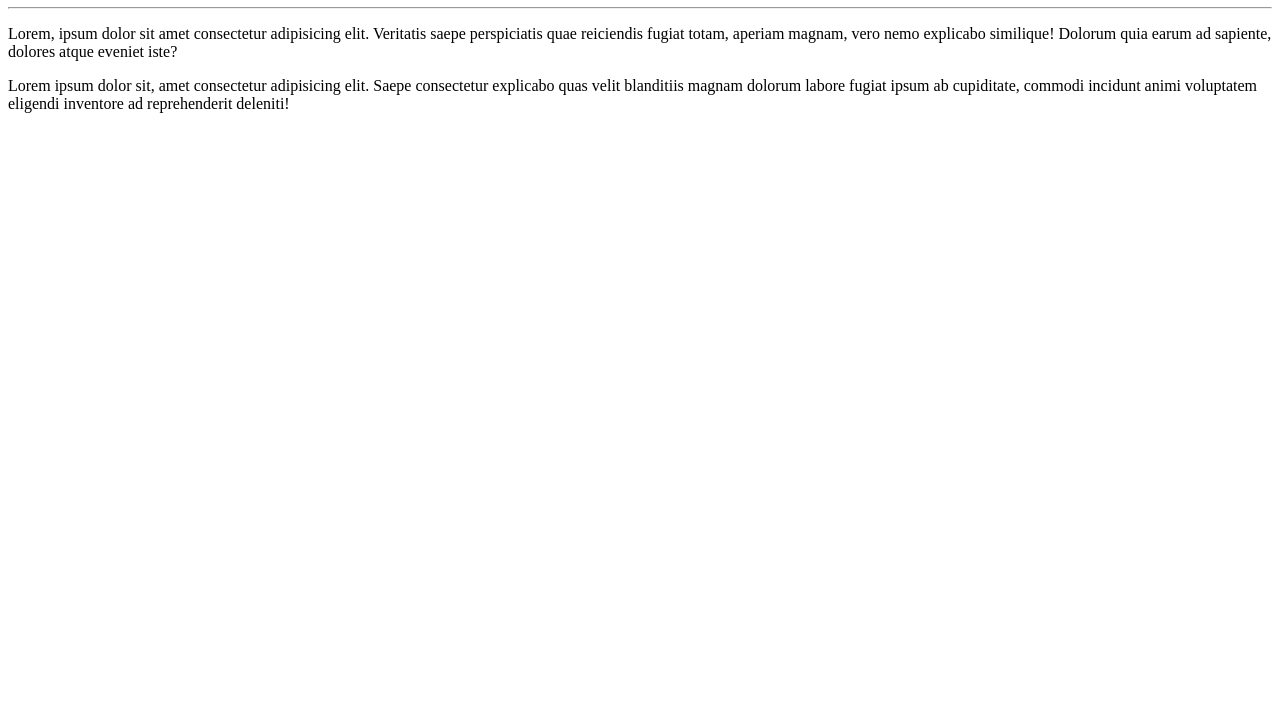
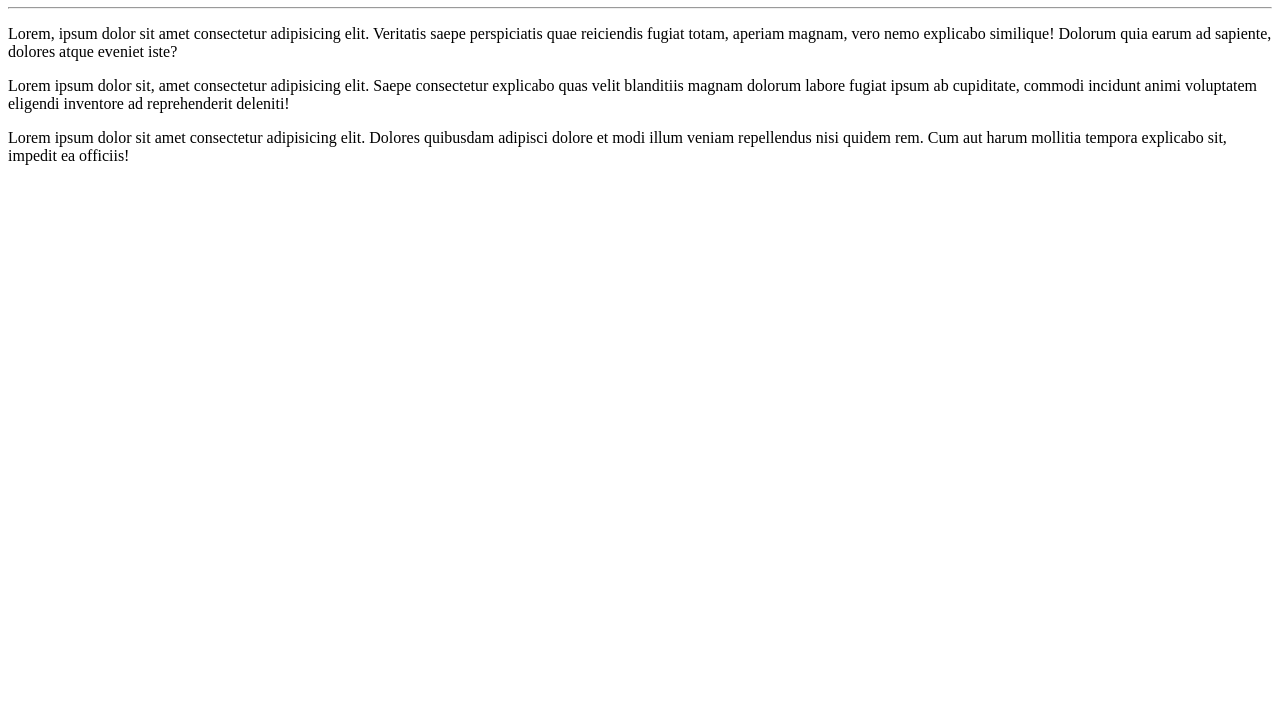
Before and after one commit to julio1984/Curso_Git, a plain HTML site: page site-exemplo/index.html in a window 1280 px wide. Shown: the part 73-800 px from the top of the page. Drawn offline with Linux system fonts and the light colour scheme.

Commit message:
Aumentei mais um paragrafo

```diff
--- a/site-exemplo/index.html
+++ b/site-exemplo/index.html
@@ -13,6 +13,7 @@
     <hr>
     <p>Lorem, ipsum dolor sit amet consectetur adipisicing elit. Veritatis saepe perspiciatis quae reiciendis fugiat totam, aperiam magnam, vero nemo explicabo similique! Dolorum quia earum ad sapiente, dolores atque eveniet iste?</p>
     <p>Lorem ipsum dolor sit, amet consectetur adipisicing elit. Saepe consectetur explicabo quas velit blanditiis magnam dolorum labore fugiat ipsum ab cupiditate, commodi incidunt animi voluptatem eligendi inventore ad reprehenderit deleniti!</p>
+    <p>Lorem ipsum dolor sit amet consectetur adipisicing elit. Dolores quibusdam adipisci dolore et modi illum veniam repellendus nisi quidem rem. Cum aut harum mollitia tempora explicabo sit, impedit ea officiis!</p>
 </body>
 
 </html>
```
